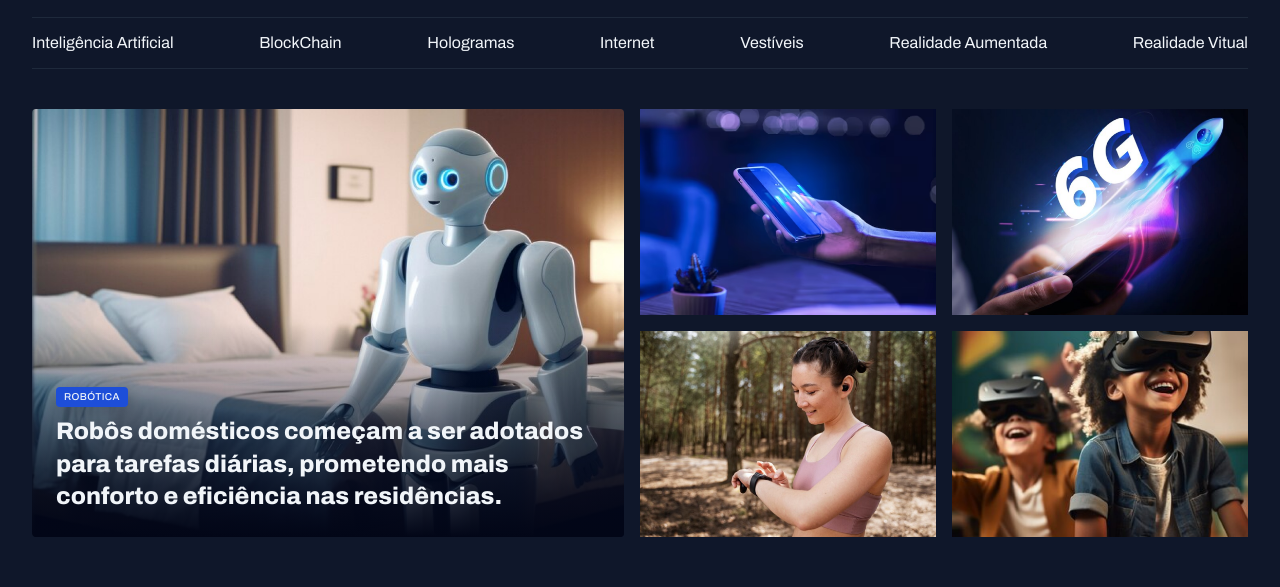
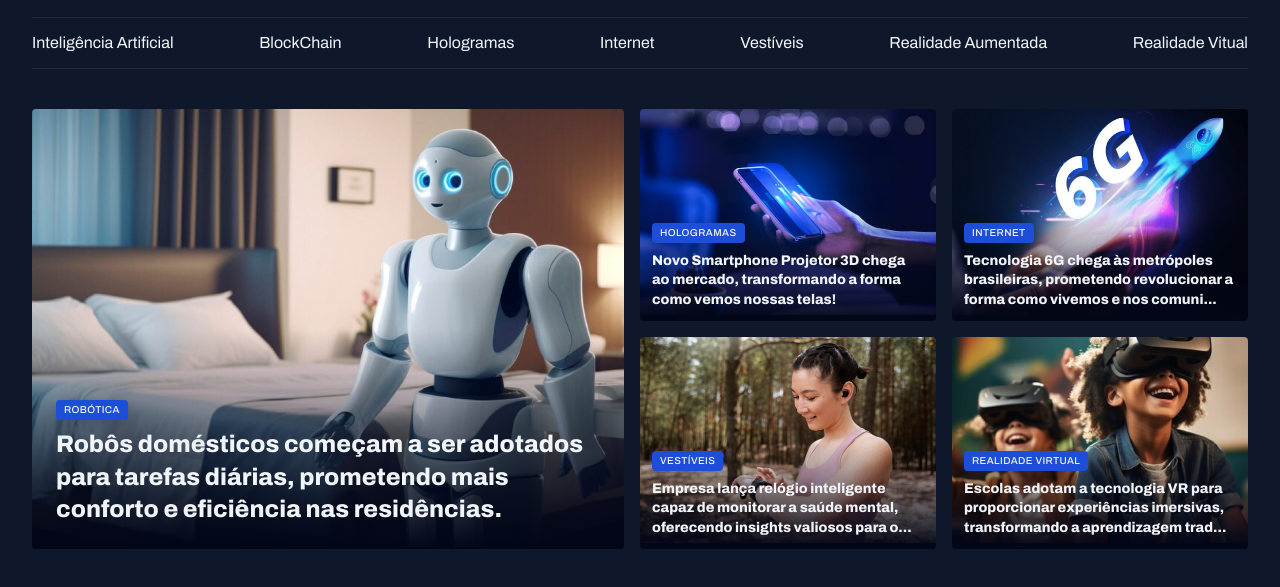
Before and after one commit to CiceroEduardo84/News_Portal, a plain HTML site: page index.html in a window 1280 px wide. Shown: the part 55-642 px from the top of the page. Drawn offline with Linux system fonts and the light colour scheme.

Commit message:
feat: add cads in the section featured

```diff
--- a/index.html
+++ b/index.html
@@ -49,30 +49,81 @@
     <main class="grid container">
       <section id="featured" class="grid grid-flow-col gap-16">
         <figure class="card">
-          <img src="assets/images/Image 01.png" alt="" />
+          <img
+            src="assets/images/Image 01.png"
+            alt="Robôs domésticos começam a ser adotados para tarefas diárias,
+          prometendo mais conforto e eficiência nas residências."
+          />
 
           <figcaption>
             <span class="content-tag">Robótica</span>
-            <h2 class="text-2xl">Robôs domésticos começam a ser adotados para tarefas diárias, prometendo mais conforto e eficiência nas residências.</h2>
+            <h2 class="text-2xl">
+              Robôs domésticos começam a ser adotados para tarefas diárias,
+              prometendo mais conforto e eficiência nas residências.
+            </h2>
           </figcaption>
         </figure>
 
         <div class="grid grid-flow-col-2 gap-16">
-          <div>
-            <img src="assets/images/Image 02.png" alt="" />
-          </div>
+          <figure class="card">
+            <img
+              src="assets/images/Image 02.png"
+              alt="Novo Smartphone Projetor 3D chega ao mercado, transformando a
+            forma como vemos nossas telas!"
+            />
+            <figcaption>
+              <span class="content-tag">Hologramas</span>
+              <h2 class="text-lg">
+                Novo Smartphone Projetor 3D chega ao mercado, transformando a
+                forma como vemos nossas telas!
+              </h2>
+            </figcaption>
+          </figure>
 
-          <div>
-            <img src="assets/images/Image 03.png" alt="" />
-          </div>
+          <figure class="card">
+            <img
+              src="assets/images/Image 03.png"
+              alt="Tecnologia 6G chega às metrópoles brasileiras, prometendo
+            revolucionar a forma como vivemos e nos comunicamos."
+            />
+            <figcaption>
+              <span class="content-tag">Internet</span>
+              <h2 class="text-lg">
+                Tecnologia 6G chega às metrópoles brasileiras, prometendo
+                revolucionar a forma como vivemos e nos comuni...
+              </h2>
+            </figcaption>
+          </figure>
 
-          <div>
-            <img src="assets/images/Image 04.png" alt="" />
-          </div>
+          <figure class="card">
+            <img
+              src="assets/images/Image 04.png"
+              alt=" Empresa lança relógio inteligente capaz de monitorar a saúde
+            mental, oferecendo insights valiosos para o bem-estar pessoal."
+            />
+            <figcaption>
+              <span class="content-tag">Vestíveis</span>
+              <h2 class="text-lg">
+                Empresa lança relógio inteligente capaz de monitorar a saúde
+                mental, oferecendo insights valiosos para o...
+              </h2>
+            </figcaption>
+          </figure>
 
-          <div>
-            <img src="assets/images/Image 05.png" alt="" />
-          </div>
+          <figure class="card">
+            <img
+              src="assets/images/Image 05.png"
+              alt="Escolas adotam a tecnologia VR para proporcionar experiências
+            imersivas, transformando a aprendizagem tradicional."
+            />
+            <figcaption>
+              <span class="content-tag">Realidade Virtual</span>
+              <h2 class="text-lg">
+                Escolas adotam a tecnologia VR para proporcionar experiências
+                imersivas, transformando a aprendizagem trad...
+              </h2>
+            </figcaption>
+          </figure>
         </div>
       </section>
     </main>
--- a/styles/sections.css
+++ b/styles/sections.css
@@ -23,11 +23,13 @@
 
       padding: 24px;
 
+      &:has(.text-lg) {
+        padding: 12px;
+      }
+
       h2 {
         margin-top: 8px;
       }
     }
   }
-
-
 }
```
